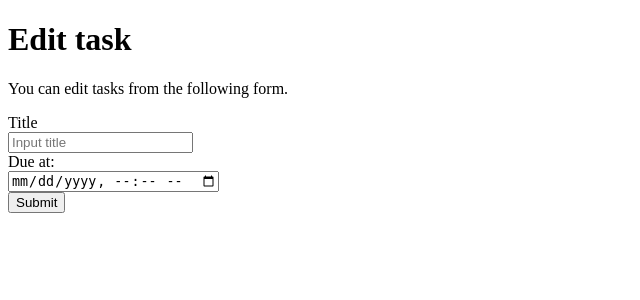
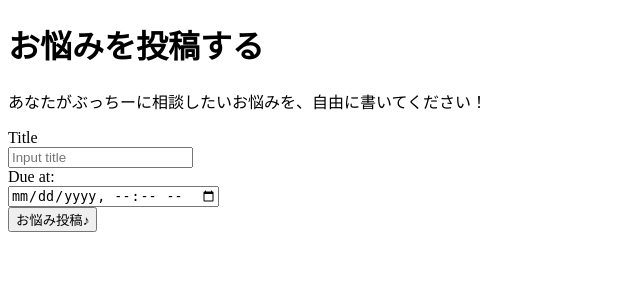
Before and after one commit to Buchi63975/django-test-exercise, a Django app: template todo/templates/todo/edit.html in a window 1280 px wide. Shown: the top 300 px of the page, without its empty margins (0-640 px from the left). Run offline with Django 5.2, Linux system fonts and the light colour scheme; the template is opened without the code that fills it, so the values that code supplies are empty.

Commit message:
change word

```diff
--- a/todo/templates/todo/edit.html
+++ b/todo/templates/todo/edit.html
@@ -3,14 +3,14 @@
 <html lang="ja">
 
   <head>
-    <title>To Do Application</title>
+    <title>ぶっちーのお悩み相談室</title>
     <meta charset="UTF-8">
     <meta name="author" content="INIAD">
   </head>
 
   <body>
-    <h1>Edit task</h1>
-    <p>You can edit tasks from the following form.</p>
+    <h1>お悩みを投稿する</h1>
+    <p>あなたがぶっちーに相談したいお悩みを、自由に書いてください！</p>
     <form action="{% url 'update' task.id%}" method="post">
       {% csrf_token %}
       <div>
@@ -22,7 +22,7 @@
         <input id="dueInput" name="due_at" type="datetime-local" value="{{ task.due_at |date:"Y-m-d H:i" }}">
       </div>
       <div>
-        <button type="submit">Submit</button>
+        <button type="submit">お悩み投稿♪</button>
       </div>
     </form>
     <br>
```
